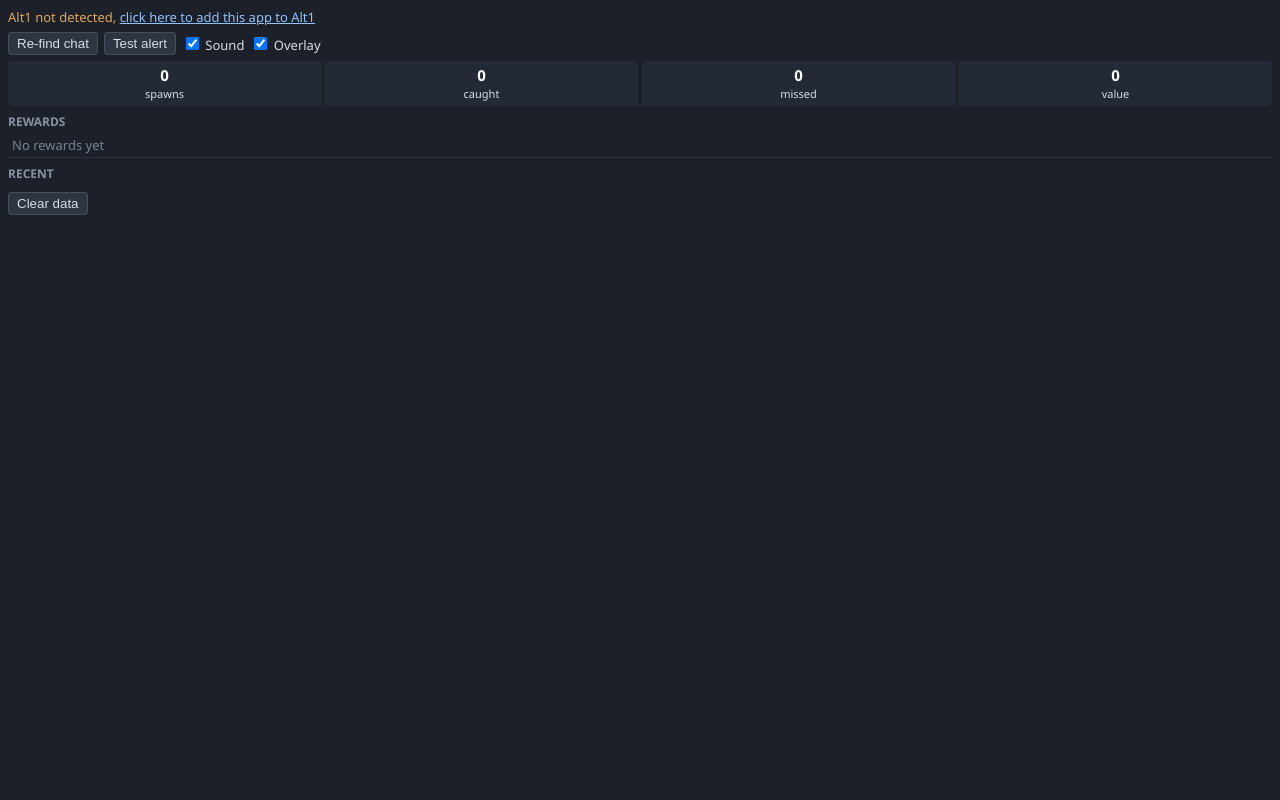
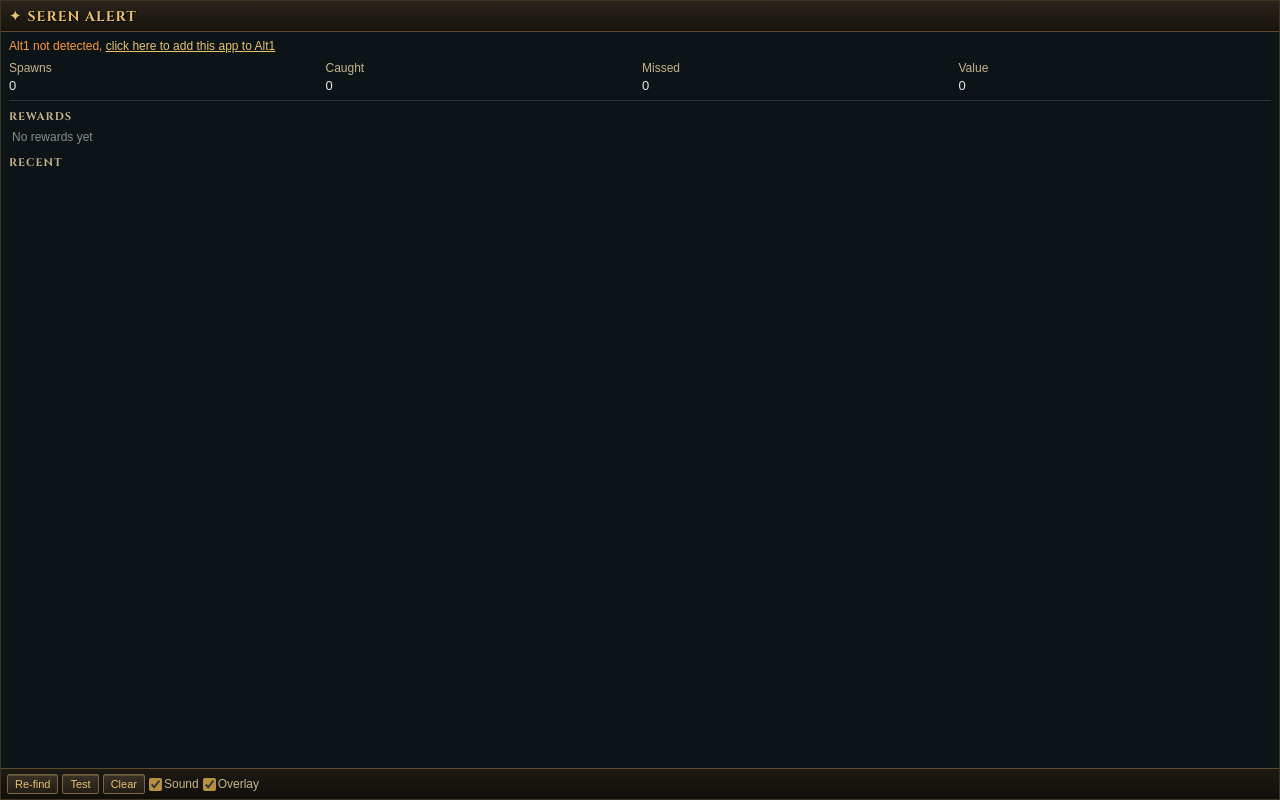
Before and after one commit to baleale12/seren-alert, a website built with webpack: page src/index.html in a window 1280 px wide. Built offline with nearby package versions, Linux system fonts and the light colour scheme.

Commit message:
Restyle the app after the RS3 game interfaces
Co-Authored-By: Claude Opus 5.5 <noreply@anthropic.com>

```diff
--- a/src/index.html
+++ b/src/index.html
@@ -2,51 +2,67 @@
 <html>
 	<head>
 		<meta charset="utf-8">
+		<meta name="viewport" content="width=device-width">
 		<title>Seren Alert</title>
+		<link rel="stylesheet" href="https://fonts.googleapis.com/css2?family=Cinzel:wght@700&display=swap">
 		<style>
-			body { margin: 0; padding: 8px; background: #1b2029; color: #d8dde6; font: 13px/1.4 Segoe UI, Arial, sans-serif; }
-			a { color: #8fc3ff; }
-			button { background: #2d3542; color: inherit; border: 1px solid #444f60; border-radius: 3px; padding: 3px 8px; cursor: pointer; }
-			button:hover { background: #3a4456; }
-			#status { color: #e0a85a; margin-bottom: 6px; }
-			#status.ok { color: #7fd47f; }
-			#alert { background: #4cd964; color: #1e1a10; font-weight: bold; font-size: 16px; text-align: center; padding: 6px; border-radius: 4px; margin-bottom: 6px; transition: background-color 0.5s; }
+			/* styled after the RS3 game interfaces */
+			html, body { height: 100%; }
+			body { margin: 0; display: flex; flex-direction: column; background: #0c1418; color: #e8e8e8; font: 12px/1.35 Arial, Helvetica, sans-serif; border: 1px solid #3e3424; box-sizing: border-box; }
+			a { color: #e8c26e; }
+			#header { display: flex; align-items: center; gap: 6px; padding: 5px 8px; background: linear-gradient(#2a241b, #16130e); border-bottom: 1px solid #5c4b2e; }
+			#header .icon { color: #e8c26e; font-size: 15px; }
+			#header h1 { margin: 0; font: 700 14px Cinzel, Georgia, serif; letter-spacing: 1px; text-transform: uppercase; color: #e8c26e; text-shadow: 1px 1px 0 #000; }
+			main { flex: 1; overflow-y: auto; padding: 6px 8px; }
+			#status { color: #ff9a3c; margin-bottom: 6px; }
+			#status.ok { color: #5cd65c; }
+			#alert { background: #4cd964; color: #1e1a10; font-weight: bold; font-size: 15px; text-align: center; padding: 6px; border: 1px solid #000; outline: 1px solid #5c4b2e; margin: 2px 1px 8px; transition: background-color 0.5s; }
 			#alert-time { display: block; font-size: 28px; line-height: 1.1; }
-			#alert-bar { height: 8px; background: rgba(0, 0, 0, 0.3); border-radius: 4px; margin-top: 4px; overflow: hidden; }
+			#alert-bar { height: 8px; background: rgba(0, 0, 0, 0.3); margin-top: 4px; overflow: hidden; }
 			#alert-fill { height: 100%; background: #fff; transition: width 1s linear; }
-			.row { display: flex; gap: 6px; flex-wrap: wrap; align-items: center; margin-bottom: 6px; }
-			#stats { display: grid; grid-template-columns: repeat(4, 1fr); gap: 4px; text-align: center; margin-bottom: 8px; }
-			#stats div { background: #232a35; border-radius: 3px; padding: 4px 2px; font-size: 11px; }
-			#stats b { display: block; font-size: 15px; color: #fff; }
-			h3 { font-size: 12px; text-transform: uppercase; color: #8a93a3; margin: 8px 0 4px; }
+			#stats { display: grid; grid-template-columns: repeat(4, 1fr); column-gap: 4px; padding-bottom: 6px; margin-bottom: 4px; border-bottom: 1px solid #2c3438; }
+			.label, .head td { color: #c8b48a; }
+			.value { font-size: 13px; }
+			h3 { font: 700 11px Cinzel, Georgia, serif; letter-spacing: 1px; text-transform: uppercase; color: #c8b48a; margin: 8px 0 3px; }
 			table { width: 100%; border-collapse: collapse; }
-			td { padding: 2px 4px; border-bottom: 1px solid #2a313d; }
+			td { padding: 2px 3px; }
+			tr + tr td { border-top: 1px solid #1c2428; }
 			.num { text-align: right; white-space: nowrap; }
-			.muted { color: #7a8392; }
+			.muted { color: #8a8f8a; }
 			ul { list-style: none; margin: 0; padding: 0; }
-			li { padding: 1px 0; }
+			li { padding: 1px 3px; }
+			#toolbar { display: flex; gap: 4px; flex-wrap: wrap; align-items: center; padding: 5px 6px; background: linear-gradient(#1d1a14, #110f0b); border-top: 1px solid #5c4b2e; }
+			button { background: linear-gradient(#3a3226, #221d15); color: #e8c26e; border: 1px solid #7a6440; border-radius: 2px; padding: 3px 7px; font: 11px Arial, sans-serif; cursor: pointer; box-shadow: inset 0 1px 0 rgba(255, 230, 170, 0.15); }
+			button:hover { background: linear-gradient(#4a4030, #2c261c); color: #ffe39a; }
+			button:active { background: #1a1610; }
+			label { color: #c8b48a; display: flex; align-items: center; gap: 2px; }
+			input[type=checkbox] { accent-color: #b8913e; margin: 0; }
 		</style>
 	</head>
 	<body>
+		<div id="header">
+			<span class="icon">✦</span>
+			<h1>Seren Alert</h1>
+		</div>
+		<main>
 			<div id="status">Loading...</div>
 			<div id="alert" hidden>
 				Seren spirit!
 				<span id="alert-time"></span>
 				<div id="alert-bar"><div id="alert-fill"></div></div>
 			</div>
-		<div class="row">
-			<button onclick="SerenAlert.refind()">Re-find chat</button>
-			<button onclick="SerenAlert.alertSpawn()">Test alert</button>
-			<label><input type="checkbox" id="opt-sound" onchange="SerenAlert.toggleSetting('sound', this.checked)"> Sound</label>
-			<label><input type="checkbox" id="opt-overlay" onchange="SerenAlert.toggleSetting('overlay', this.checked)"> Overlay</label>
-		</div>
 			<div id="stats"></div>
 			<h3>Rewards</h3>
 			<table id="totals"></table>
 			<h3>Recent</h3>
 			<ul id="log"></ul>
-		<div class="row" style="margin-top: 10px">
-			<button onclick="SerenAlert.clearData()">Clear data</button>
+		</main>
+		<div id="toolbar">
+			<button onclick="SerenAlert.refind()" title="Re-find the chatbox">Re-find</button>
+			<button onclick="SerenAlert.alertSpawn()" title="Play a test alert">Test</button>
+			<button onclick="SerenAlert.clearData()">Clear</button>
+			<label><input type="checkbox" id="opt-sound" onchange="SerenAlert.toggleSetting('sound', this.checked)">Sound</label>
+			<label><input type="checkbox" id="opt-overlay" onchange="SerenAlert.toggleSetting('overlay', this.checked)">Overlay</label>
 		</div>
 		<script src="./main.js"></script>
 	</body>
--- a/src/index.ts
+++ b/src/index.ts
@@ -235,17 +235,16 @@ function render() {
 	}).sort((a, b) => (b.value || 0) - (a.value || 0));
 
 	el("stats").innerHTML = `
-		<div><b>${data.spawns}</b> spawns</div>
-		<div><b>${data.rewards.length}</b> caught</div>
-		<div><b>${data.misses}</b> missed</div>
-		<div><b>${gp(totalValue)}</b> value</div>`;
+		<div class="label">Spawns</div><div class="label">Caught</div><div class="label">Missed</div><div class="label">Value</div>
+		<div class="value">${data.spawns}</div><div class="value">${data.rewards.length}</div>
+		<div class="value">${data.misses}</div><div class="value">${gp(totalValue)}</div>`;
 
 	el("totals").innerHTML = rows.length == 0 ? `<tr><td class="muted">No rewards yet</td></tr>` : `
-		<tr class="muted"><td>Item</td><td class="num">Qty</td><td class="num">Each</td><td class="num">Total</td></tr>` + rows.map(r => `
+		<tr class="head"><td>Item</td><td class="num">Qty</td><td class="num">Each</td><td class="num">Total</td></tr>` + rows.map(r => `
 		<tr>
 			<td>${esc(r.item)}</td>
 			<td class="num">${r.qty.toLocaleString()}</td>
-			<td class="num muted">${r.price == null ? "-" : gp(r.price)}</td>
+			<td class="num">${r.price == null ? "-" : gp(r.price)}</td>
 			<td class="num">${r.value == null ? `<span class="muted">-</span>` : gp(r.value)}</td>
 		</tr>`).join("");
 
```
Lines whose indentation alone changed are shown as unchanged.
